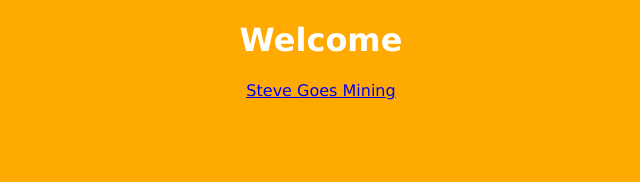
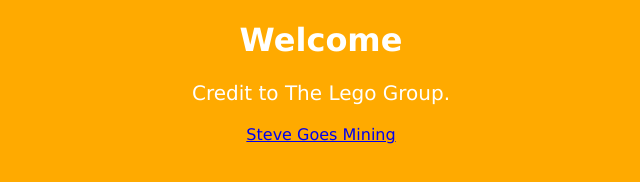
Before and after one commit to edward789121/edward789121.github.io, a plain HTML site: page MyLegoSets/index.html in a window 1280 px wide. Shown: the whole page, without its empty margins (319-959 px from the left). Drawn offline with Linux system fonts and the light colour scheme.

Commit message:
Update index.html

```diff
--- a/MyLegoSets/index.html
+++ b/MyLegoSets/index.html
@@ -19,6 +19,7 @@ a {
 <body>
 <center>
 <h1>Welcome</h1>
+    <p size=0.5 color=black>Credit to The Lego Group.</p>
 <a href='https://edward789121.github.io/MyLegoSets/SteveGoesMining'>Steve Goes Mining</a>
 </center>
 </body>
```
